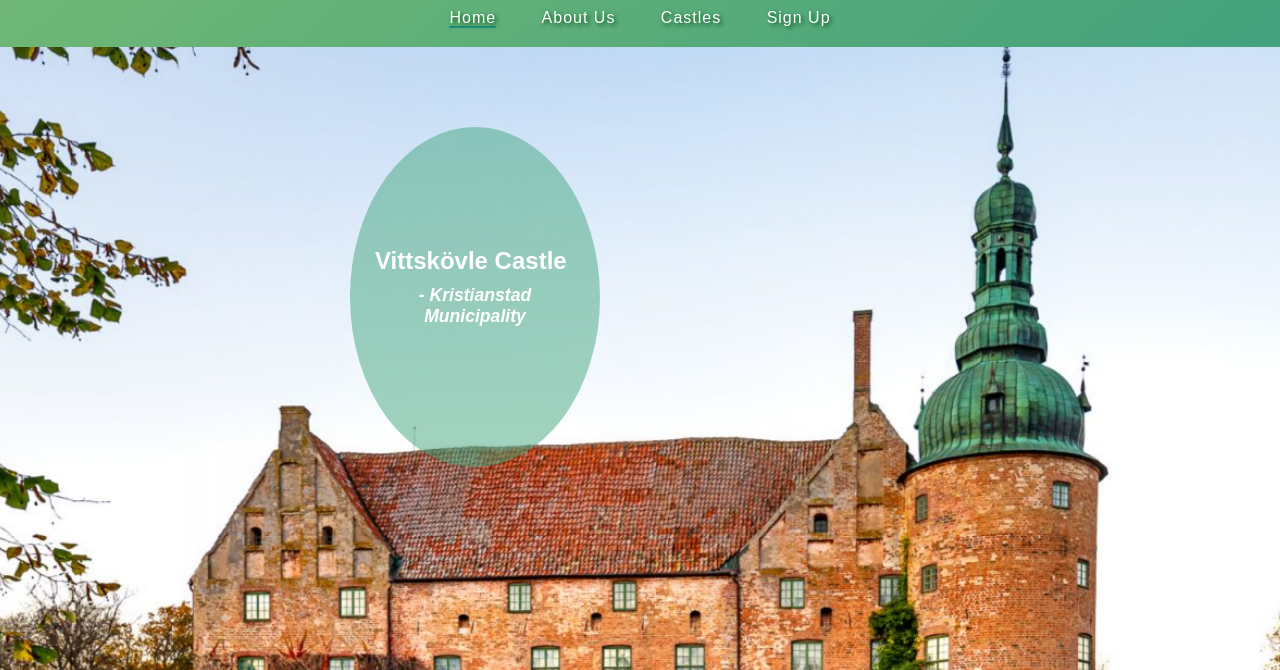
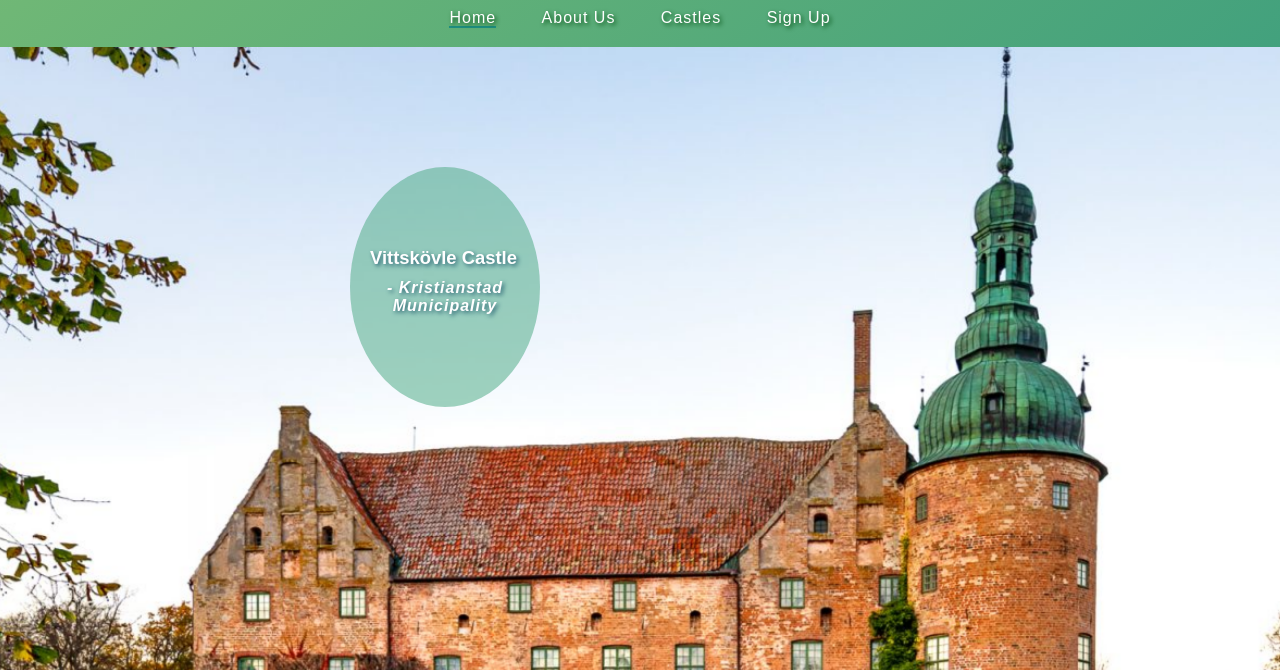
Before and after one commit to moolleer/castle-guide, a plain HTML site: page index.html in a window 1280 px wide. Shown: the part 130-800 px from the top of the page. Drawn offline with Linux system fonts and the light colour scheme.

Commit message:
Add more style to image text

```diff
--- a/assets/css/style.css
+++ b/assets/css/style.css
@@ -37,7 +37,6 @@ h2, h3 {
 #menu li {
     display: inline;
     margin: 20px;
-
 }
 
 #menu a {
@@ -61,8 +60,8 @@ h2, h3 {
     overflow: hidden;
     margin-top: 20px;
     position: relative;
-    overflow: hidden;
 }
+
 #hero-image {
     height: 900px;
     background: url('../images/vittskovle-slott-1229x1536.jpg') no-repeat center;
@@ -92,25 +91,32 @@ h2, h3 {
 
 #image-text {
 
-    width: 200px;
-    height: 200px;
+    width: 150px;
+    height: 150px;
     border-radius: 50%;
 
-    padding-top: 120px;
-    padding-right: 25px;
-    padding-bottom: 20px;
-    padding-left: 25px;
+    padding-top: 80px;
+    padding-right: 20px;
+    padding-bottom: 10px;
+    padding-left: 20px;
 
     background-color: rgba(69, 165, 127, .5);
 
-    top: 80px;
+    top: 120px;
     left: 350px;
 
     position: absolute;
 }
 
+#hero-outer h2 {
+    font-size: 115%;
+    text-shadow: 2px 2px 4px #255F6F;
+}
+
 #hero-outer h3 {
-    font-size: 110%;
+    font-size: 100%;
+    text-shadow: 2px 2px 4px #255F6F;
+    letter-spacing: 1px;
     font-style: italic;
     text-align: center;
     padding: 10px;
```
